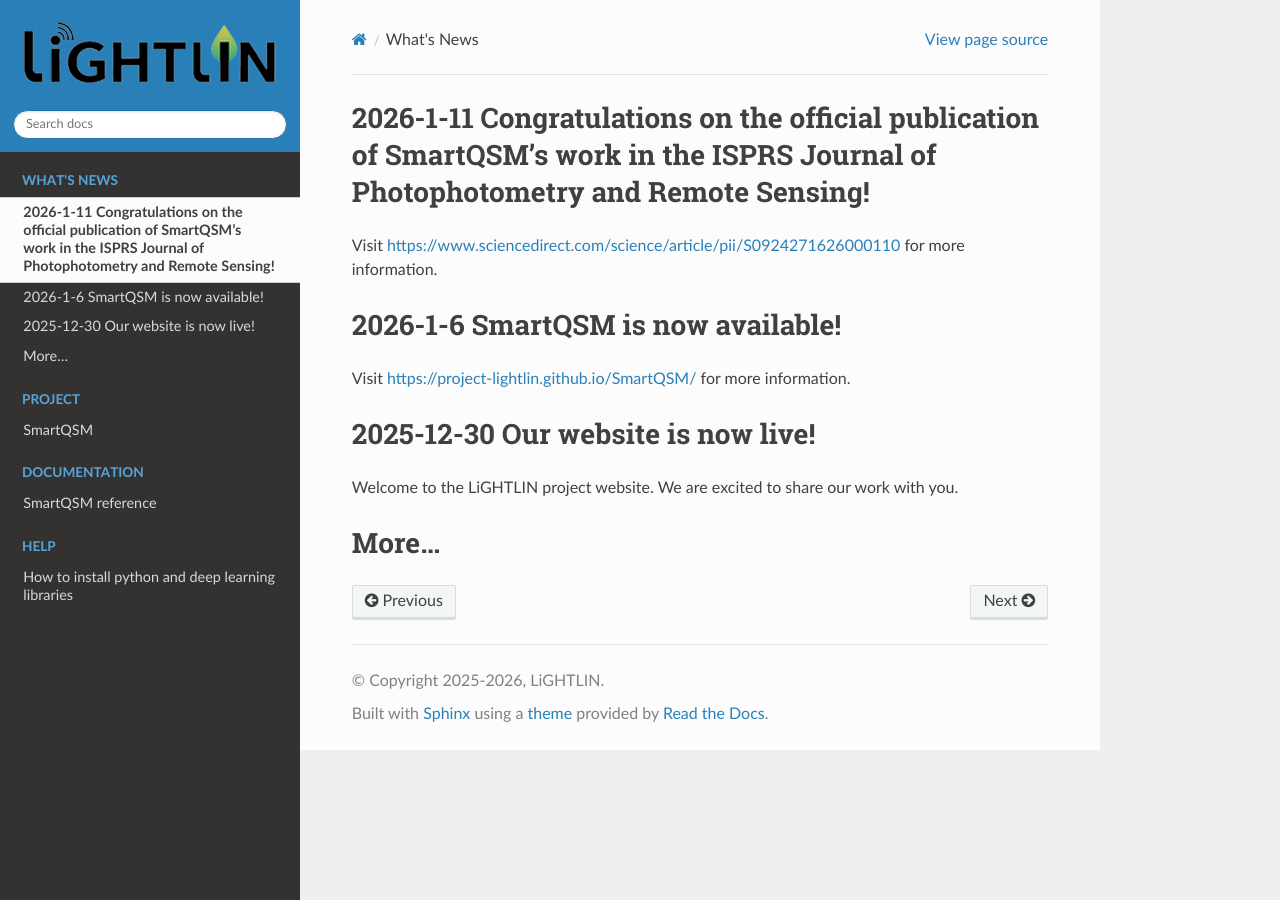
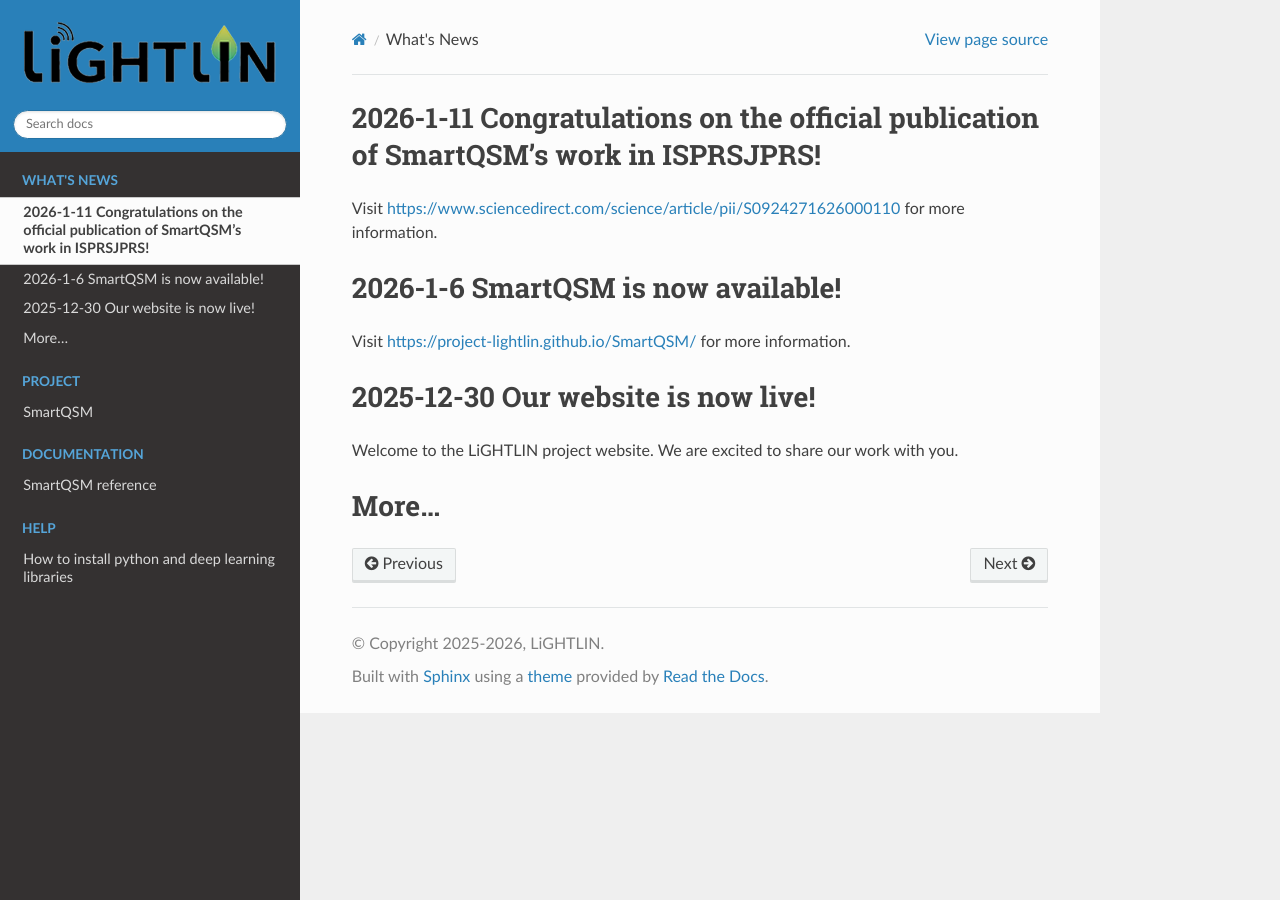
Before and after one commit to project-lightlin/project-lightlin.github.io, a Sphinx documentation site: the page built from docs/source/news.rst, in a window 1280 px wide. Built offline with Sphinx 7.4.7 and the Read the Docs theme 3.1.0, drawn with Linux system fonts in a browser that asks for light colours.

Commit message:
Update news.rst

```diff
--- a/docs/source/news.rst
+++ b/docs/source/news.rst
@@ -1,7 +1,7 @@
 
 .. title:: What's News
 
-2026-1-11 Congratulations on the official publication of SmartQSM's work in the ISPRS Journal of Photophotometry and Remote Sensing!
+2026-1-11 Congratulations on the official publication of SmartQSM's work in ISPRSJPRS!
 ====================================================================================================================================
 
 Visit https://www.sciencedirect.com/science/article/pii/S0924271626000110 for more information.
```
